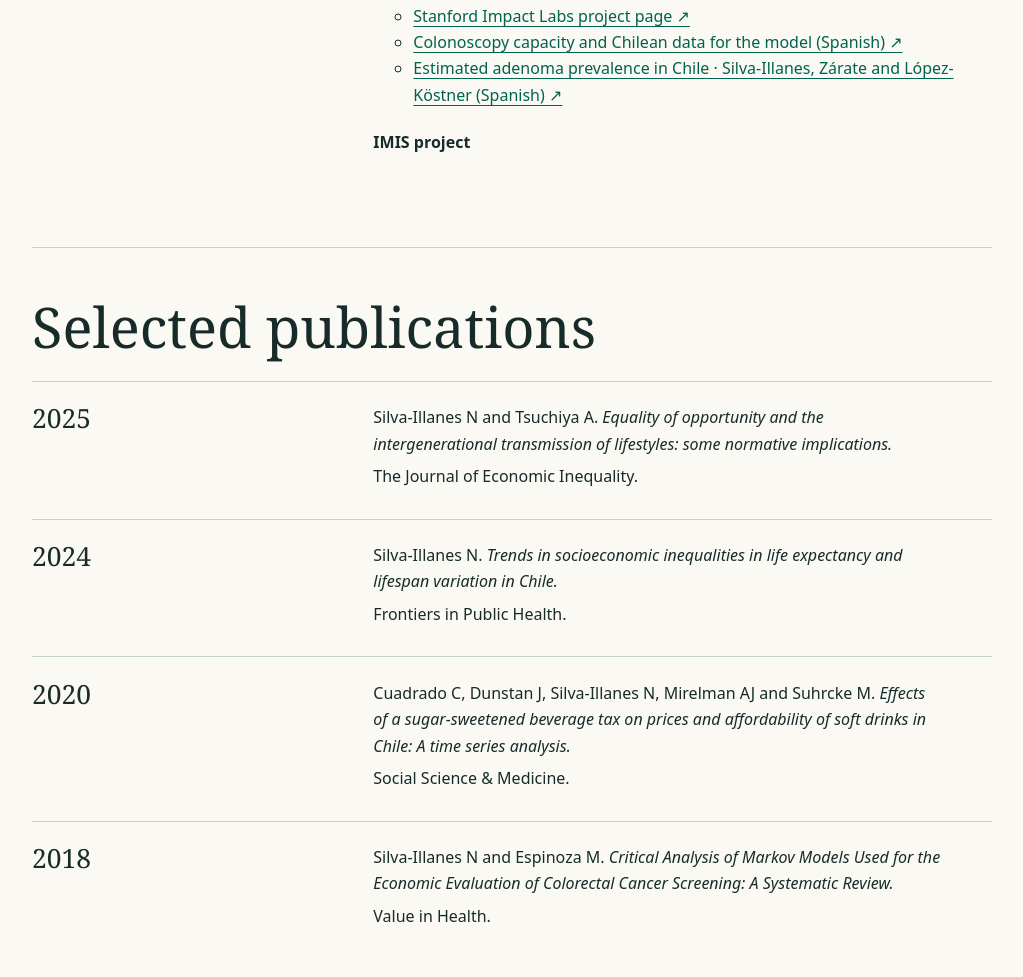
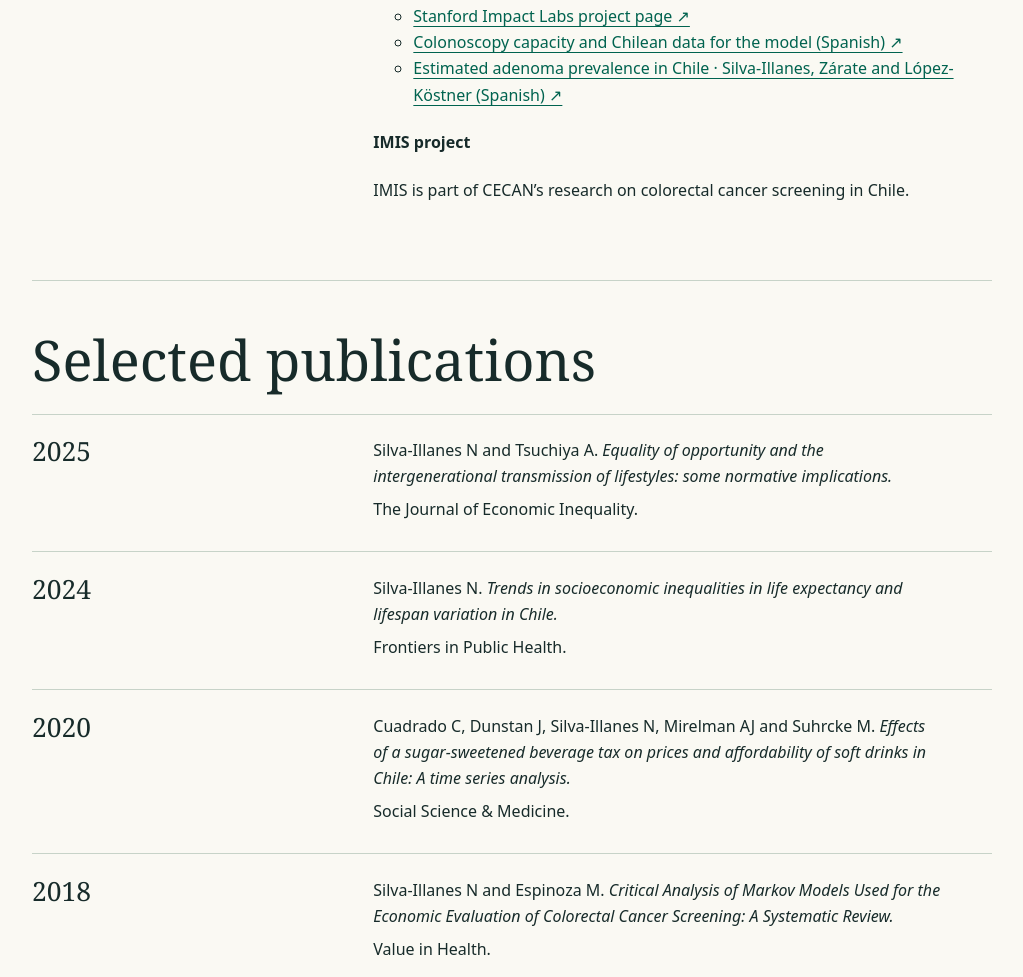
Before and after one commit to nsilvai/sitio-academico, a plain HTML site: page en.html in a window 1280 px wide. Shown: the part 2225-3202 px from the top of the page, without its empty margins (128-1151 px from the left). Drawn offline with Linux system fonts and the light colour scheme.

Commit message:
Describe the IMIS project

```diff
--- a/en.html
+++ b/en.html
@@ -34,7 +34,7 @@ footer{padding-block:1.8rem;color:#455a54}@media(max-width:620px){.projects > li
 <li><a href="https://impact.stanford.edu/investment/pathways-preventing-and-reducing-colorectal-cancer-chile">Stanford Impact Labs project page ↗</a></li>
 <li><a href="https://saludpublica.uchile.cl/noticias/227215/profesor-nicolas-silva-lidera-investigacion-internacional-">Colonoscopy capacity and Chilean data for the model (Spanish) ↗</a></li>
 <li><a href="https://historico.gastrolat.org/tl-51-prevalencia-estimada-de-adenomas-en-poblacion-chilena-utilizando-datos-de-un-programa-piloto-de-tamizaje-de-cancer-de-colon-y-recto/">Estimated adenoma prevalence in Chile · Silva-Illanes, Zárate and López-Köstner (Spanish) ↗</a></li>
-</ul><h4 id="imis">IMIS project</h4></div></li>
+</ul><h4 id="imis">IMIS project</h4><p>IMIS is part of CECAN’s research on colorectal cancer screening in Chile.</p></div></li>
 </ul></section>
 <section id="publications"><h2>Selected publications</h2>
 <ul class="projects">
```
